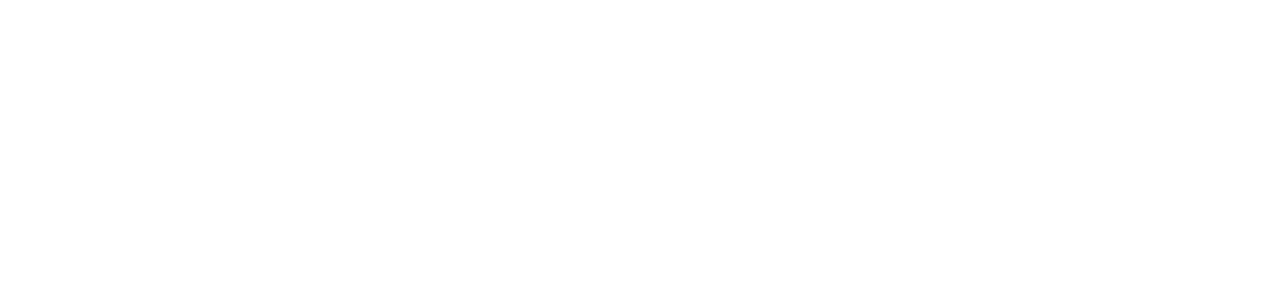
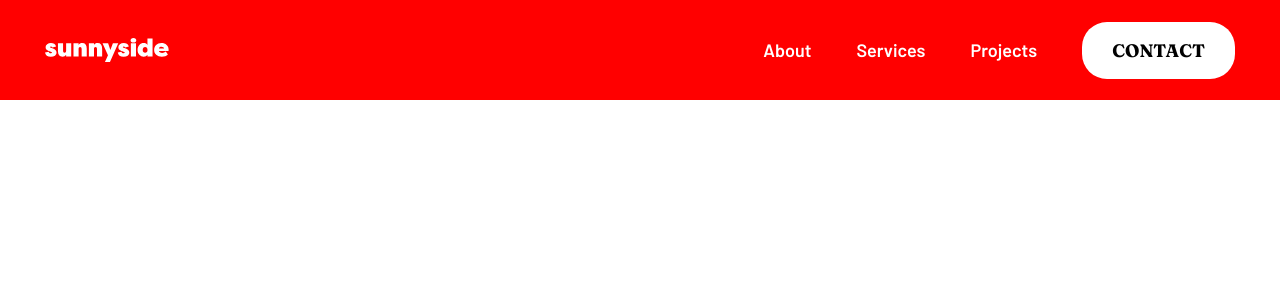
Before and after one commit to jwhong98/Sunnyside-landing-page, a React (Create React App) app: page / in a window 1280 px wide. Shown: the top 300 px of the page. Built offline with nearby package versions, Linux system fonts and the light colour scheme.

Commit message:
styled navbar

```diff
--- a/public/index.html
+++ b/public/index.html
@@ -23,7 +23,14 @@
       work correctly both with client-side routing and a non-root public URL.
       Learn how to configure a non-root public URL by running `npm run build`.
     -->
-    <title>React App</title>
+    <title>Sunnyside</title>
+
+    <link rel="preconnect" href="https://fonts.googleapis.com" />
+    <link rel="preconnect" href="https://fonts.gstatic.com" crossorigin />
+    <link
+      href="https://fonts.googleapis.com/css2?family=Barlow:wght@600&family=Fraunces:opsz,wght@9..144,700;9..144,900&display=swap"
+      rel="stylesheet"
+    />
   </head>
   <body>
     <noscript>You need to enable JavaScript to run this app.</noscript>
--- a/src/App.js
+++ b/src/App.js
@@ -1,5 +1,13 @@
+import Navbar from "./components/Navbar/Navbar";
+
 function App() {
-  return <div className="App"></div>;
+  return (
+    <div className="App">
+      <>
+        <Navbar />
+      </>
+    </div>
+  );
 }
 
 export default App;
--- a/src/components/Navbar/Navbar.js
+++ b/src/components/Navbar/Navbar.js
@@ -1,7 +1,21 @@
 import React from "react";
+import { Nav, Logo, Bars, NavMenu, NavLink, NavButton } from "./NavbarElements";
+import logo from "../../images/logo.svg";
+import bars from "../../images/icon-hamburger.svg";
 
 const Navbar = () => {
-  return <div>Navbar</div>;
+  return (
+    <Nav>
+      <Logo src={logo} alt="sunnyside logo" />
+      <Bars src={bars} alt="hamburger icon" />
+      <NavMenu>
+        <NavLink>About</NavLink>
+        <NavLink>Services</NavLink>
+        <NavLink>Projects</NavLink>
+        <NavButton>CONTACT</NavButton>
+      </NavMenu>
+    </Nav>
+  );
 };
 
 export default Navbar;
--- a/src/components/Navbar/NavbarElements.js
+++ b/src/components/Navbar/NavbarElements.js
@@ -0,0 +1,53 @@
+import styled from "styled-components";
+
+export const Nav = styled.nav`
+  background: red;
+  height: 100px;
+  display: flex;
+  justify-content: space-between;
+  align-items: center;
+  padding: 0 2.5rem;
+  z-index: 10;
+`;
+
+export const Logo = styled.img`
+  cursor: pointer;
+`;
+
+export const Bars = styled.img`
+  display: none;
+
+  @media screen and (max-width: 768px) {
+    display: block;
+    cursor: pointer;
+  }
+`;
+
+export const NavMenu = styled.div`
+  display: flex;
+  align-items: center;
+  gap: 2.5rem;
+  height: 100%;
+
+  @media screen and (max-width: 768px) {
+    display: none;
+  }
+`;
+
+export const NavLink = styled.a`
+  color: #fff;
+  text-decoration: none;
+  display: flex;
+  align-items: center;
+  height: 100%;
+  cursor: pointer;
+`;
+
+export const NavButton = styled.button`
+  font-family: "Fraunces", serif;
+  padding: 17px 30px;
+  border-radius: 25px;
+  border: none;
+  outline: none;
+  background: #fff;
+`;
--- a/src/index.css
+++ b/src/index.css
@@ -2,4 +2,7 @@
   margin: 0;
   padding: 0;
   box-sizing: border-box;
+  font-family: "Barlow", sans-serif;
+  /* font-family: 'Fraunces', serif;  for headings*/
+  font-size: 18px;
 }
```
Also changed, not shown: src/components/Hero/Hero.js (+8 -1 lines).
